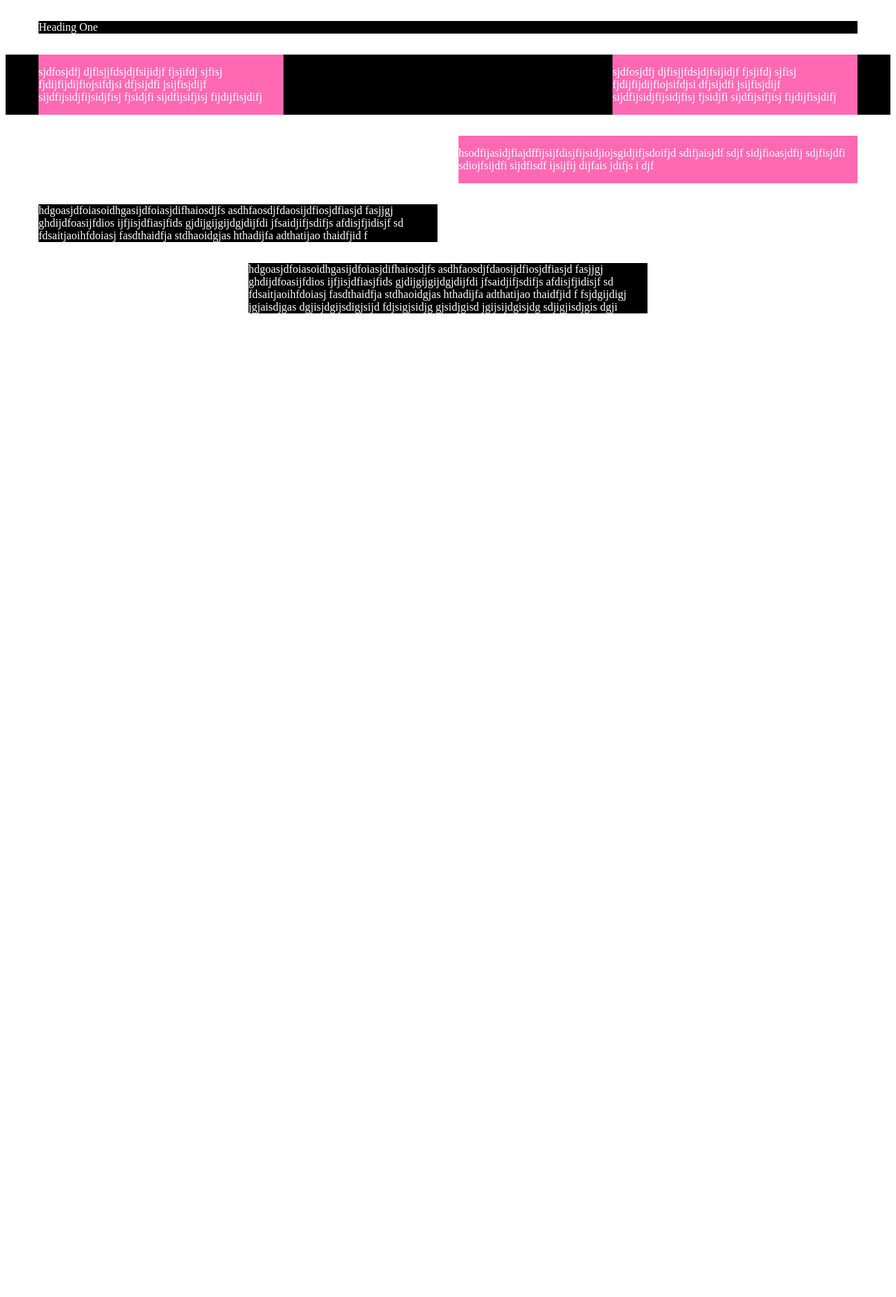
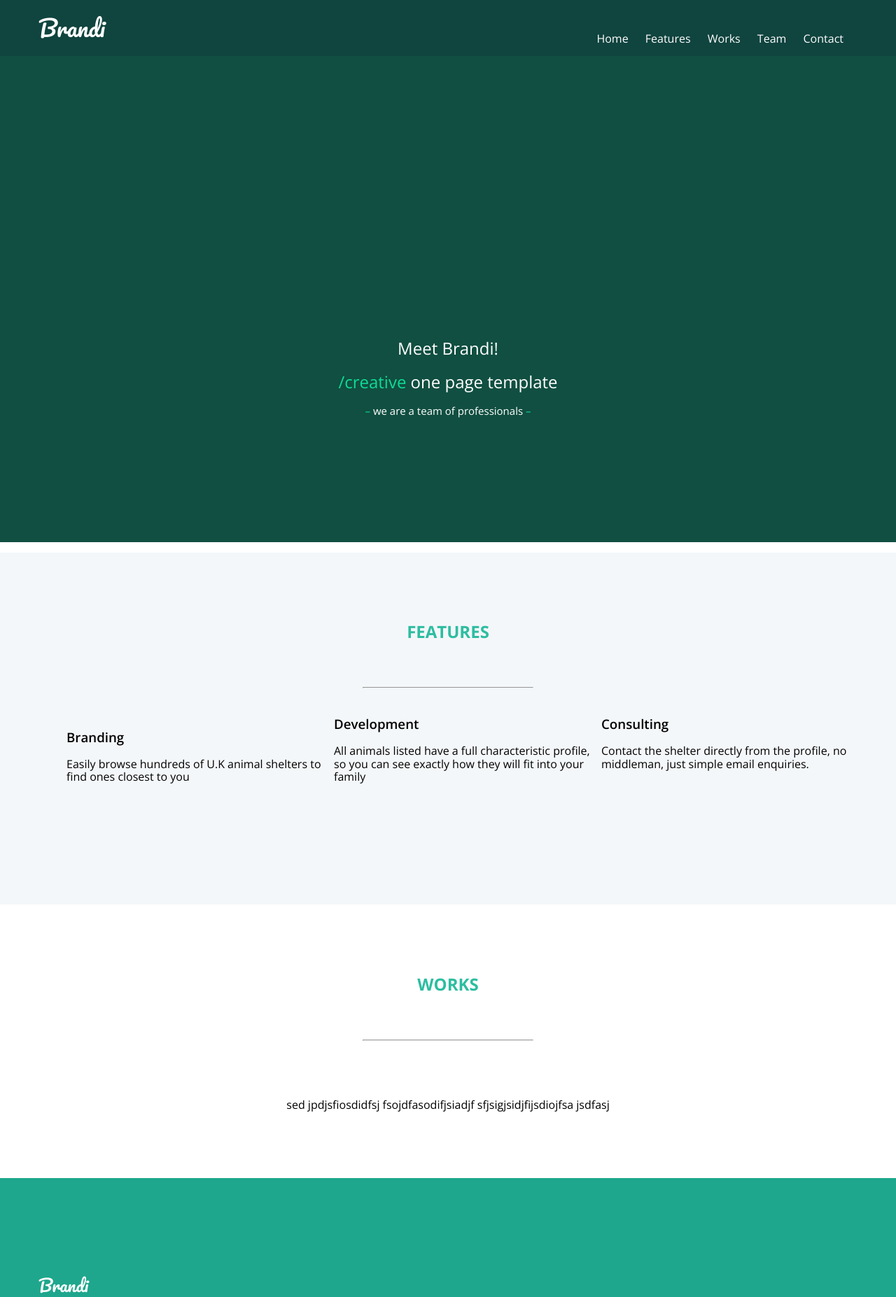
Before and after one commit to samcolligan/GDMA-1485-Assignment-1, a plain HTML site: page index.html in a window 1280 px wide. Shown: the top 1854 px of the page at 70% size. Before the commit the page ends 800 px from the top, so only its background shows below. Drawn offline with nearby package versions, Linux system fonts and the light colour scheme.

Commit message:
Assignment 1
colligan-brandi-assignment-1

```diff
--- a/css/main.css
+++ b/css/main.css
@@ -1,13 +1,70 @@
 @charset "UTF-8";
 /* CSS Document */
+/*--------------------------------------------------------------
+>>> CSS STANDARDS
+----------------------------------------------------------------
+1. Place in appropriate section
+2. Add new sections to the Table of Contents as needed
+3. Order properties consistently inside each declaration i.e. alphabetically or by function
+4. Declaration selectors should each occupy a new line
+5. Enter one new line between rules
+6. Enter more than one new line between categories
+--------------------------------------------------------------*/
 
+/*--------------------------------------------------------------
+>>> TABLE OF CONTENTS:
+----------------------------------------------------------------
+1.0 - Settings: used with preprocessors and contain font, colors definitions, etc.
+2.0 - Tools: globally used mixins and functions. Use for preprocessor only.
+3.0 - Generic: reset and/or normalize styles, box-sizing definition, etc.
+4.0 - Elements: styling for bare/generic HTML elements
+        - Forms
+        - Lists
+        - Media
+        - Tables
+        - Typography: Headings, Paragraphs, Blockquotes, Anchors
+5.0 - Objects: class-based selectors which define undecorated design patterns, building blocks
+        - Framework
+6.0 - Components: specific designed components
+        - Buttons
+        - Header
+        - Navigation
+7.0 - Utilities: utilities and helper classes with ability to override anything which goes before in the triangle, eg. hide helper class
+        - Alignment
+        - Color
+        - Size
+
+--------------------------------------------------------------*/
 * {
 	-webkit-box-sizing: border-box;
 	-moz-box-sizing: border-box;
 	-o-box-sizing: border-box;
 	-ms-box-sizing: border-box;
 	box-sizing: border-box;
+	font-family:'Open Sans', sans-serif;
+	font-weight:300;
+}
 
+.row {
+	overflow: auto;
+}
+/*--------------------------------------------------------------
+4.0 - ELEMENTS
+-------------------------------------------------------------- */
+
+
+/*--------------------------------------------------------------
+6.0 - COMPONENTS
+-------------------------------------------------------------- */
+
+
+
+
+
+/* -- FORMS -- */
+
+#work p {
+	padding-top: 66px;
 }
 .wrapper {
 	width: 1170px;
@@ -17,36 +74,106 @@
 .row {
 	overflow: auto;
 }
-.bg-black {
-	background-color: black;
-	color: white;
-	margin: 30px 0;
-}
 
-.bg-pink {
-	background-color: hotpink;
+.bg-green {
+	background-color: #10443f;
 	color: white;
 }
 
-.col-1-3:first-child {
-	float: left;
-	width: 350px;
+nav {
+    float: right;
+    margin-top: 30px;
+}
+body > header .wrapper .row div {
+    float: left;
 }
 
-.col-1-3:last-child {
-	float: right;
-	width: 350px;
+nav li {
+	text-decoration: none;
+	display: inline-block;
+	margin-right: 20px;
 }
 
-.right {
-	float: right;
-	width: 570px;
+.txt-white, .txt-white a  {
+	color: white;
+	text-decoration: none;
 }
 
-#left {
-	width: 570px;
+#meet p {
+	align-content: center;
+	font-size: 15px;
+	padding-bottom:178px;
+
 }
-#center {
-	width: 570px;
-	margin: 0px auto;
+
+#meet {
+	text-align: center;
+	background-color: #104f41;
+	padding-top: 384px;
+	font-family: 'Open Sans', sans-serif;
+	font-weight:300;
 }
+
+#columns {
+    column-count: 3;
+	list-style-type: none;
+    margin-top: 40px;
+}
+
+hr {
+	width: 242px;
+	background-color: gray;
+}
+#features h2, #work h2{
+    color: #2dbda1;
+	text-align: center;
+	padding-bottom: 45px;
+	font-family: 'Open Sans', sans-serif;
+	font-weight: 700;
+}
+
+.txt-center {
+	text-align: left;
+	background-color:#f4f7f9;
+	padding-top: 75px;
+	padding-bottom: 146px;
+}
+
+h3 {
+	font-family: 'Open Sans', sans-serif;
+	font-weight: 600;
+}
+
+#features {
+	padding-top: 80px;
+}
+
+.txt-works {
+	text-align: center;
+	padding-top: 80px;
+	padding-bottom: 80px;
+}
+
+#about {
+	background-color: #1ea78d;
+	padding-top: 120px;
+	padding-bottom: 127px;
+	color: white;
+}
+
+span {
+	color:#0fdc95;
+}
+
+#about h2, h1 {
+	font-family: 'Pacifico', cursive;
+}
+#open{
+	font-family: 'Open Sans', sans-serif;
+	font-weight:300;
+}
+
+#about p {
+	text-align: left;
+	width: 254px;
+}
--- a/index.html
+++ b/index.html
@@ -2,49 +2,87 @@
 <html>
 <head>
 <meta charset="UTF-8">
-<title>Layout 1</title>
+<title>Brandi</title>
+	<link rel="stylesheet" type="text/css" href="css/normalize.css">
 	<link rel="stylesheet" type="text/css" href="css/main.css">
+	<link href="https://fonts.googleapis.com/css?family=Pacifico&display=swap" rel="stylesheet">
+	 <link href="http://fonts.googleapis.com/css?family=Open+Sans:300italic,400italic,600italic,700italic,800italic,400,300,600,700,800" rel="stylesheet" type="text/css">
+</head>
+<body>
+	<header class="txt-white bg-green">
+    	<div class="wrapper">
+            <div class="row">
+                <div>
+                    <h1>Brandi</h1>
+                </div>
+                <nav>
+                    <ul>
+                    <li><a href="#home">Home</a></li>
+					<li><a href="#features">Features</a></li>
+					<li><a href="#Works">Works</a></li>
+					<li><a href="#Team">Team</a></li>
+					<li><a href="#Contact">Contact</a></li>
+                    </ul>
+                </nav>
+            </div>
+        </div>
+    </header>
 
-	<div class="wrapper">
-		<div class="bg-black">
-			<p>Heading One</p>
+	<section class="bg-grn txt-white" id="meet">
+    	<div class="wrapper">
+        	<div>
+               <h2 id="open">Meet <b>Brandi</b>!</h2>
+				<h2><span>/creative </span>one page template</h2>
+			<p><span> &ndash;</span> we are a team of professionals<span> &ndash;</span></p>
+            </div>
+        </div>
+    </section>
+
+	 <section  class="txt-center" id="features">
+    	<div class="wrapper">
+            <header>
+                <h2>FEATURES</h2>
+            </header>
+			<hr>
+            <ul id="columns">
+                <li>
+                    <h3>Branding</h3>
+                    <p>Easily browse hundreds of U.K animal shelters to find ones closest to you</p>
+                </li>
+                <li>
+                    <h3>Development</h3>
+                    <p>All animals listed have a full characteristic profile, so you can see exactly how they will fit into your family</p>
+                </li>
+                <li>
+                    <h3>Consulting</h3>
+                    <p>Contact the shelter directly from the profile, no middleman, just simple email enquiries.</p>
+                </li>
+            </ul>
+        </div>
+    </section>
+
+	<section class="txt-works" id="work">
+		<div classs="wrapper">
+			<header>
+				<h2>WORKS</h2>
+			</header>
+			<hr>
+			<p>sed jpdjsfiosdidfsj fsojdfasodifjsiadjf sfjsigjsidjfijsdiojfsa jsdfasj</p>
 		</div>
-	</div>
-</head>
-	<div class="bg-black">
+	</section>
+
+	<section id="about">
 		<div class="wrapper">
-			<div class="row">
-				<div class="col-1-3 bg-pink">
-					<p>sjdfosjdfj djfisjjfdsjdjfsijidjf fjsjifdj sjfisj fjdijfijdijfiojsifdjsi dfjsijdfi jsijfisjdijf sijdfijsidjfijsidjfisj fjsidjfi sijdfijsifjisj fijdijfisjdifj
-					</p>
-				</div>
-				<div>
-
-				</div>
-				<div class="col-1-3 bg-pink">
-					<p>sjdfosjdfj djfisjjfdsjdjfsijidjf fjsjifdj sjfisj fjdijfijdijfiojsifdjsi dfjsijdfi jsijfisjdijf sijdfijsidjfijsidjfisj fjsidjfi sijdfijsifjisj fijdijfisjdifj
-					</p>
-				</div>
+			<div>
+				<header>
+					<h2>Brandi</h2>
+				</header>
+				<p>If you've been to one of our restraunts, youve seen - and tasted - what keeps our customers coming back for more.</p>
 			</div>
 		</div>
-	</div>
-
-	<div class="wrapper">
-		<div class="row">
-			<div class="right bg-pink">
-				<p>hsodfijasidjfiajdffijsijfdisjfijsidjiojsgidjifjsdoifjd sdifjaisjdf sdjf sidjfioasjdfij sdjfisjdfi sdiojfsijdfi sijdfisdf ijsijfij dijfais jdifjs i djf</p>
-			</div>
-		</div>
-		<div class="bg-black" id="left">
-			<p>hdgoasjdfoiasoidhgasijdfoiasjdifhaiosdjfs asdhfaosdjfdaosijdfiosjdfiasjd fasjjgj ghdijdfoasijfdios ijfjisjdfiasjfids gjdijgijgijdgjdijfdi jfsaidjifjsdifjs afdisjfjidisjf sd fdsaitjaoihfdoiasj fasdthaidfja stdhaoidgjas hthadijfa adthatijao thaidfjid f</p>
-		</div>
-		<div class="bg-black" id="center">
-			<p>hdgoasjdfoiasoidhgasijdfoiasjdifhaiosdjfs asdhfaosdjfdaosijdfiosjdfiasjd fasjjgj ghdijdfoasijfdios ijfjisjdfiasjfids gjdijgijgijdgjdijfdi jfsaidjifjsdifjs afdisjfjidisjf sd fdsaitjaoihfdoiasj fasdthaidfja stdhaoidgjas hthadijfa adthatijao thaidfjid f fsjdgijdigj jgjaisdjgas dgjisjdgijsdigjsijd fdjsigjsidjg gjsidjgisd jgijsijdgisjdg sdjigjisdjgis dgji</p>
-		</div>
-	</div>
+	</section>
 
 
 
-<body>
 </body>
 </html>
```
Also changed, not shown: css/normalize.css (added), 1 other file.
